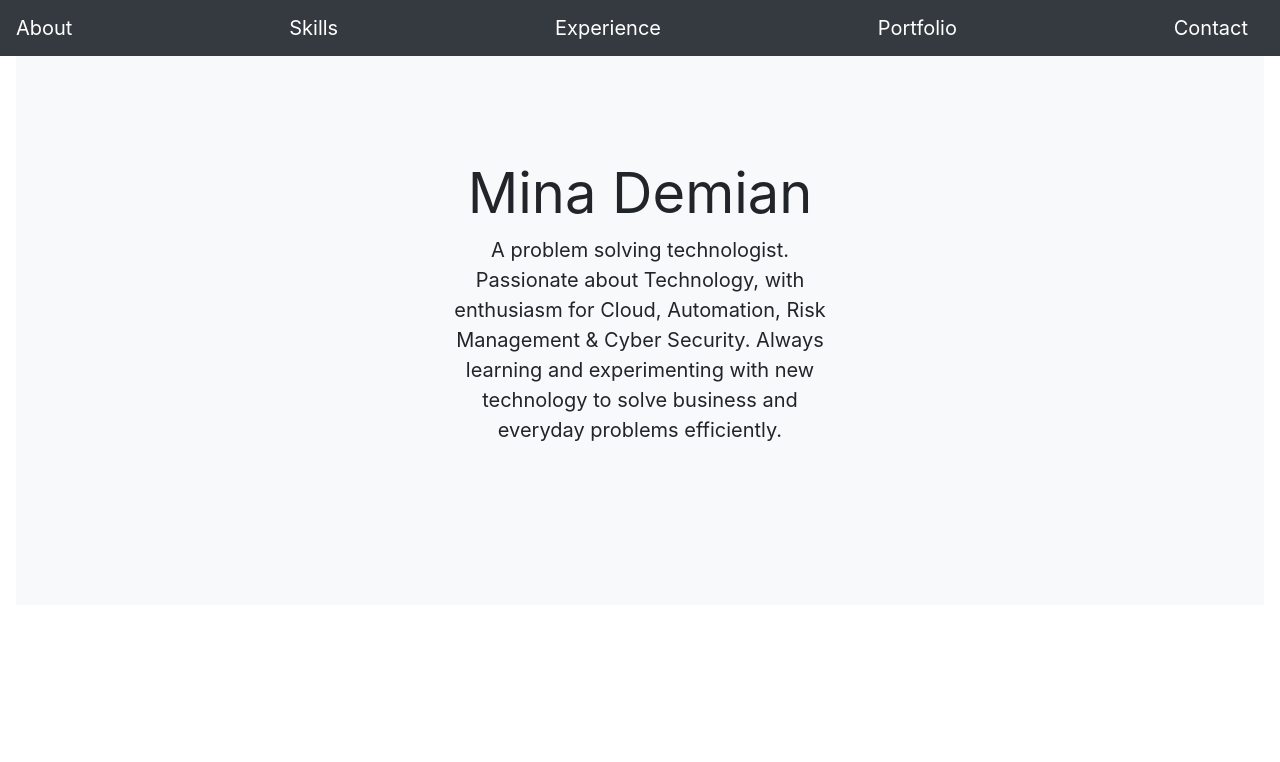
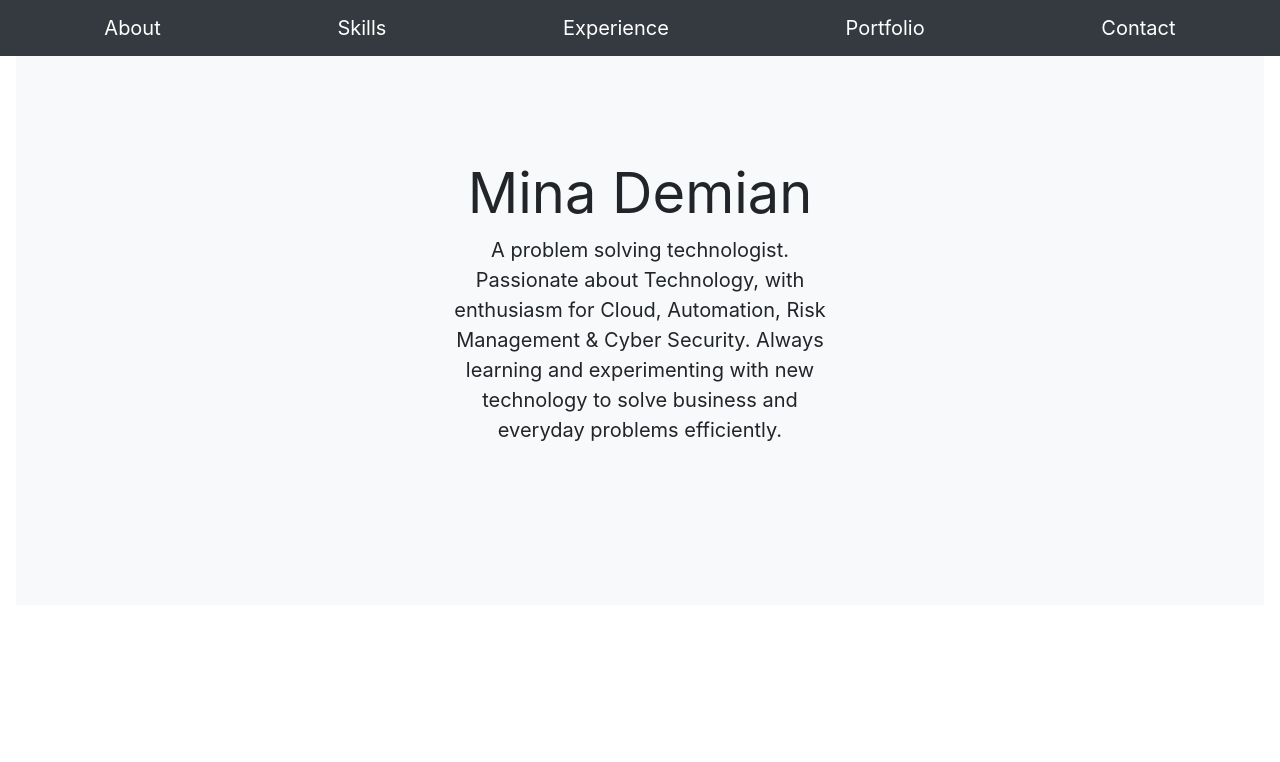
Before and after one commit to minademian9/minademian9.github.io, a plain HTML site: page index.html in a window 1280 px wide. Shown: the top 762 px of the page. Drawn offline with nearby package versions, Linux system fonts and the light colour scheme.

Commit message:
Updated Navbar margins

```diff
--- a/index.html
+++ b/index.html
@@ -23,11 +23,11 @@
   <!-- Navigation Bar -->
   <!--   <div class="container"> -->
   <nav class="navbar navbar-dark fixed-top bg-dark">
-    <a class="navbar-brand" href="#about">About</a>
-    <a class="navbar-brand" href="#skill">Skills</a>
-    <a class="navbar-brand" href="#experience">Experience</a>
-    <a class="navbar-brand" href="#portfolio">Portfolio</a>
-    <a class="navbar-brand" href="#contact">Contact</a>
+    <a class="navbar-brand mx-auto" href="#about">About</a>
+    <a class="navbar-brand mx-auto" href="#skill">Skills</a>
+    <a class="navbar-brand mx-auto" href="#experience">Experience</a>
+    <a class="navbar-brand mx-auto" href="#portfolio">Portfolio</a>
+    <a class="navbar-brand mx-auto" href="#contact">Contact</a>
   </nav>
   <!--   </div> -->
 
```
